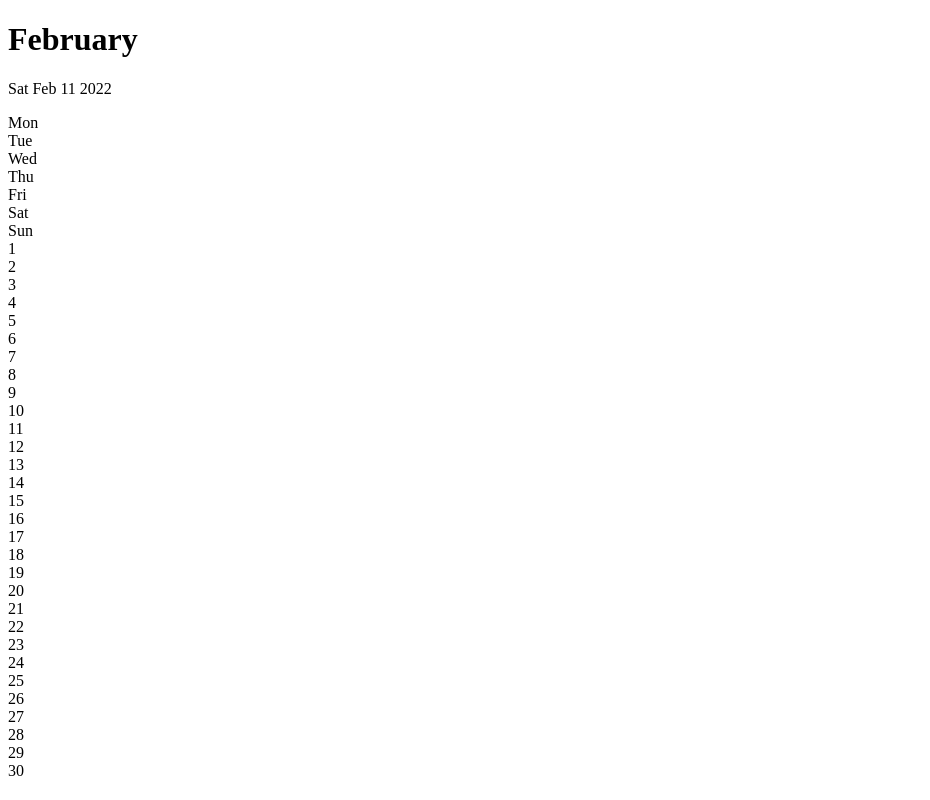
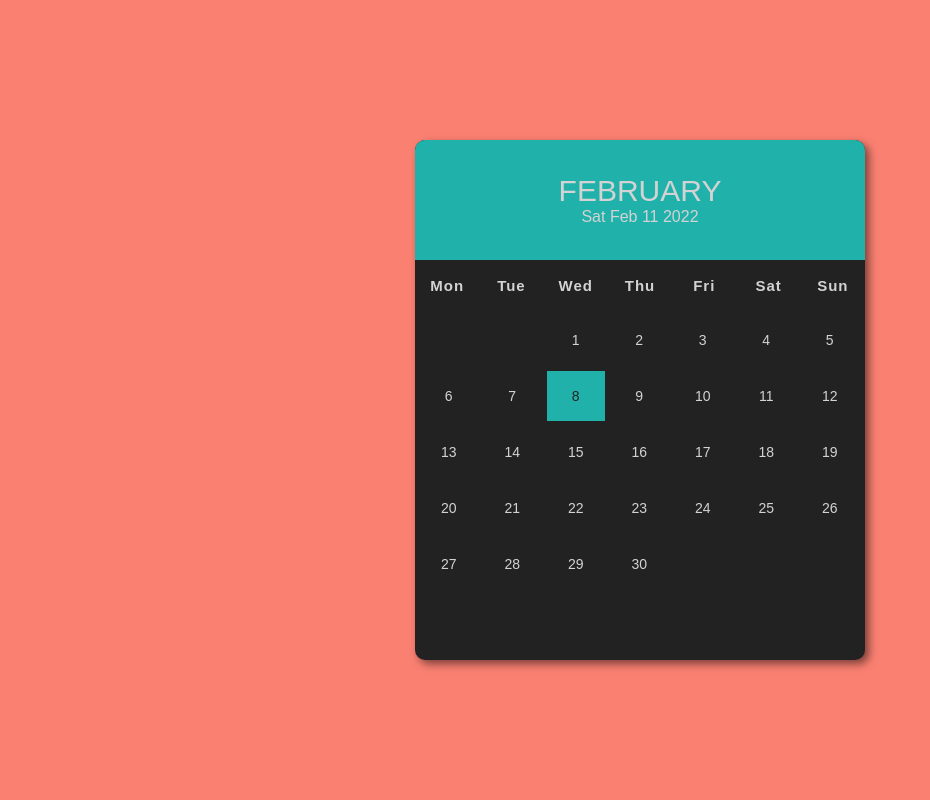
Before and after one commit to subhwhoo/Javascript-Projects, a plain HTML site: page Calendar/index.html in a window 1280 px wide. Shown: the whole page, without its empty margins (0-930 px from the left). Drawn offline with Linux system fonts and the light colour scheme.

Commit message:
Styled Calendar

```diff
--- a/Calendar/style.css
+++ b/Calendar/style.css
@@ -0,0 +1,96 @@
+* {
+  margin: 0;
+  padding: 0;
+  box-sizing: border-box;
+}
+
+body {
+  font-family: sans-serif;
+}
+
+.container {
+  width: 100%;
+  height: 100vh;
+  background-color: salmon;
+  display: flex;
+  align-items: center;
+  justify-content: center;
+}
+
+.calendar {
+  background-color: #222222;
+  color: lightgray;
+  width: 450px;
+  height: 520px;
+  box-shadow: 4px 4px 8px rgba(0, 0, 0, 0.5);
+  border-radius: 10px;
+}
+
+.month {
+  width: 100%;
+  height: 120px;
+  background-color: lightseagreen;
+  display: flex;
+  align-items: center;
+  justify-content: center;
+  text-align: center;
+  border-radius: 10px 10px 0 0;
+}
+
+.month h1 {
+  font-size: 30px;
+  font-weight: 400;
+  text-transform: uppercase;
+}
+
+.month p {
+  font-size: 16px;
+}
+
+.weekdays {
+  width: 100%;
+  height: 50px;
+  display: flex;
+}
+
+.weekdays div {
+  font-size: 15px;
+  font-weight: bold;
+  letter-spacing: 1px;
+  width: 100%;
+  display: flex;
+  align-items: center;
+  justify-content: center;
+}
+
+.days {
+  width: 100%;
+  display: flex;
+  flex-wrap: wrap;
+  padding: 2px;
+}
+
+.days div {
+  font-size: 14px;
+  margin: 3px;
+  width: 57.5px;
+  height: 50px;
+  display: flex;
+  justify-content: center;
+  align-items: center;
+}
+
+.days div:hover:not(.empty) {
+  background-color: #333333;
+  cursor: pointer;
+  border: 2px solid lightseagreen;
+}
+
+.today {
+  background-color: lightseagreen;
+  color: #222222;
+}
+.today:hover{
+    color:#ffffff;
+    background-color: #444444;
+}
```
Also changed, not shown: Calendar/index.html (+1 -0 lines).
